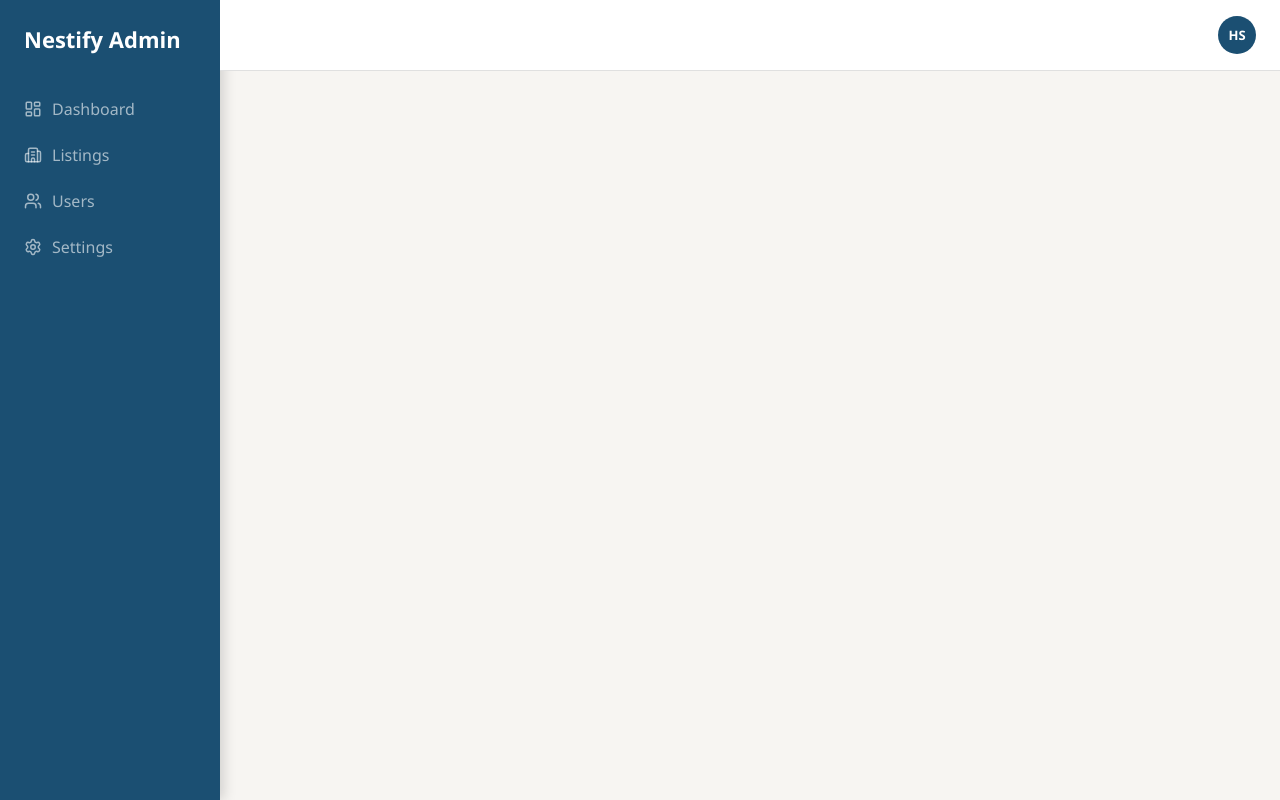
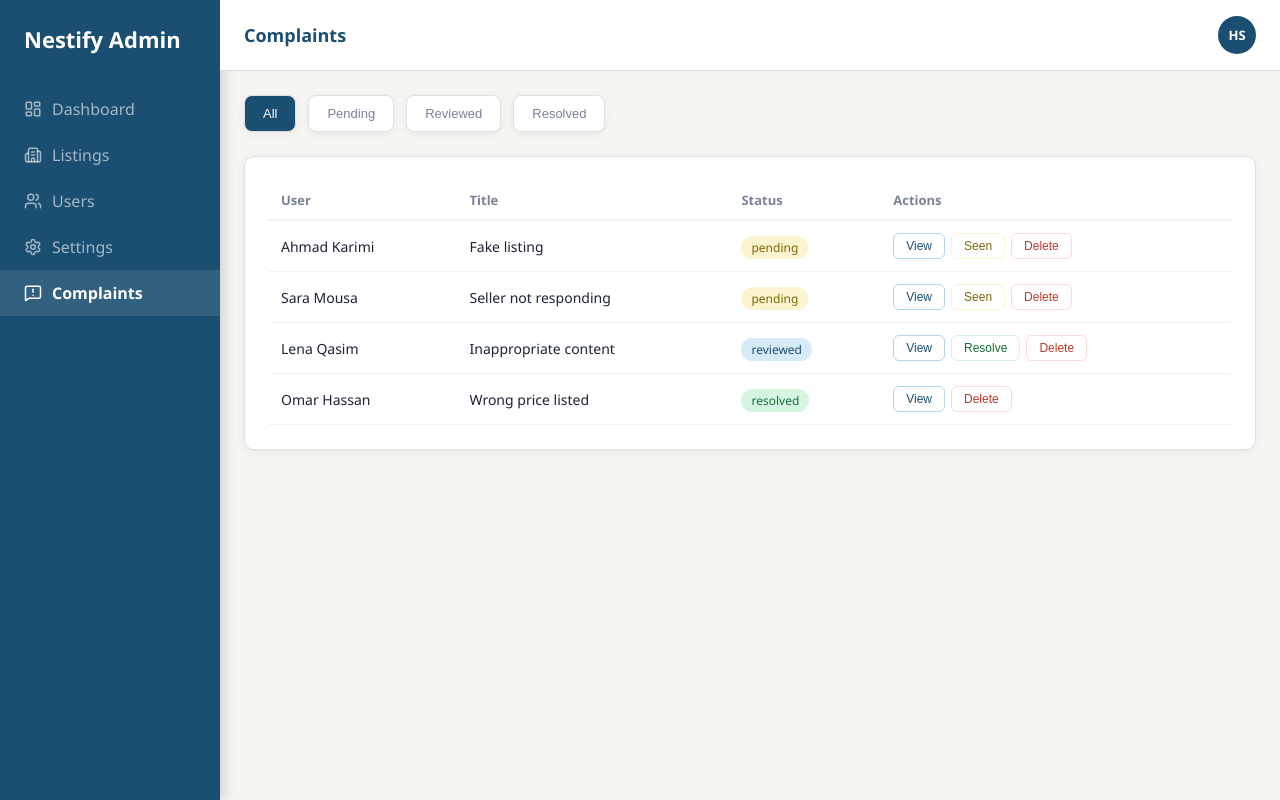
Before and after one commit to HasanAlii73/nestify-admin, a React (Vite) app: page /Complaints in a window 1280 px wide. Built offline with nearby package versions, Linux system fonts and the light colour scheme.

Commit message:
complaints page with expand, status change, and delete

```diff
--- a/src/App.jsx
+++ b/src/App.jsx
@@ -1,4 +1,5 @@
 import { BrowserRouter, Routes, Route, Navigate } from 'react-router-dom';
+import Complaints from './pages/Complaints';
 import Sidebar from './components/Sidebar';
 import Dashboard from './pages/Dashboard';
 import Topbar from './components/topbar';
@@ -23,6 +24,7 @@ function App() {
                           <Route path="/Listings" element={<Listings />} />
                           <Route path="/Users" element={<Users />} />
                           <Route path="/Settings" element={<Settings />} />
+                          <Route path="/Complaints" element={<Complaints />} />
                      </Routes>
                  </div>
                 </main>
--- a/src/components/sidebar.jsx
+++ b/src/components/sidebar.jsx
@@ -1,5 +1,5 @@
 import { NavLink } from "react-router-dom";
-import { LayoutDashboard, Building2, Users, Settings } from "lucide-react";
+import { LayoutDashboard, Building2, Users, Settings, MessageSquareWarning } from "lucide-react";
 
 function Sidebar() {
   return (
@@ -40,6 +40,10 @@ function Sidebar() {
           <Settings size={18} />
           Settings
         </NavLink>
+        <NavLink to="/Complaints" style={navStyle}>
+          <MessageSquareWarning size={18} />
+          Complaints
+        </NavLink>
       </nav>
     </aside>
   );
--- a/src/components/topbar.jsx
+++ b/src/components/topbar.jsx
@@ -8,6 +8,7 @@ function Topbar() {
     "/Listings": "Listings",
     "/Users": "Users",
     "/Settings": "Settings",
+    "/Complaints": "Complaints",
   };
   console.log(location.pathname);
   const pageTitle = titles[location.pathname];
--- a/src/data/mockData.js
+++ b/src/data/mockData.js
@@ -19,3 +19,10 @@ export const users = [
   { id: 3, name: "Hasan Ali",     email: "hasan@email.com",  role: "seller", listings: 5 },
   { id: 4, name: "Lena Qasim",    email: "lena@email.com",   role: "buyer",  listings: 0 },
 ];
+
+export const complaints = [
+  { id: 1, userName: "Ahmad Karimi",  title: "Fake listing",          text: "This listing has wrong information and fake photos.",  status: "pending"  },
+  { id: 2, userName: "Sara Mousa",    title: "Seller not responding",  text: "I contacted the seller 3 times with no response.",     status: "pending"  },
+  { id: 3, userName: "Lena Qasim",    title: "Inappropriate content",  text: "This listing contains inappropriate descriptions.",    status: "reviewed" },
+  { id: 4, userName: "Omar Hassan",   title: "Wrong price listed",     text: "The price shown is different from what seller says.",  status: "resolved" },
+];
--- /dev/null
+++ b/src/pages/Complaints.jsx
@@ -0,0 +1,220 @@
+import { useState } from "react";
+import { complaints } from "../data/mockData";
+
+function Complaints() {
+  const [expandedId, setExpandedId] = useState(null);
+  const [statusFilter, setStatusFilter] = useState("all");
+  const [complaintsList, setComplaintsList] = useState(complaints);
+
+  const handleExpand = (id) => {
+    setExpandedId(expandedId === id ? null : id);
+  };
+
+  const filtered = complaintsList.filter((complaint) => {
+    if (statusFilter === "all") return true;
+    return complaint.status === statusFilter;
+  });
+
+  const handleDelete = (id) => {
+    setComplaintsList(
+      complaintsList.filter((complaint) => complaint.id !== id),
+    );
+  };
+
+  const handleStatus = (id, newStatus) => {
+    setComplaintsList(
+      complaintsList.map((complaint) =>
+        complaint.id === id ? { ...complaint, status: newStatus } : complaint,
+      ),
+    );
+  };
+
+  return (
+    <div>
+      <div style={{ display: "flex", gap: "12px", marginBottom: "24px" }}>
+        {/* Filter Btns */}
+        {["all", "pending", "reviewed", "resolved"].map((s) => (
+          <button
+            key={s}
+            onClick={() => setStatusFilter(s)}
+            style={{
+              borderRadius: "8px",
+              border: "1px solid #e0e0e0",
+              boxShadow: "0 2px 8px rgba(0,0,0,0.06)",
+              padding: "10px 18px",
+              background: statusFilter === s ? "#1B4F72" : "#fff",
+              color: statusFilter === s ? "#fff" : "#7A8299",
+              fontWeight: "500",
+              fontSize: "13px",
+              cursor: "pointer",
+            }}
+          >
+            {s.charAt(0).toUpperCase() + s.slice(1)}
+          </button>
+        ))}
+      </div>
+
+      {/* Table */}
+      <div
+        style={{
+          background: "#fff",
+          border: "1px solid #e0e0e0",
+          boxShadow: "0 2px 8px rgba(0,0,0,0.06)",
+          borderRadius: "10px",
+          padding: "24px",
+        }}
+      >
+        {filtered.length > 0 && (
+          <table style={{ width: "100%", borderCollapse: "collapse" }}>
+            <thead>
+              <tr
+                style={{ borderBottom: "2px solid #f0f0f0", textAlign: "left" }}
+              >
+                <th style={thStyle}>User</th>
+                <th style={thStyle}>Title</th>
+                <th style={thStyle}>Status</th>
+                <th style={thStyle}>Actions</th>
+              </tr>
+            </thead>
+
+            <tbody>
+              {filtered.map((complaint) => (
+                <>
+                  <tr
+                    key={complaint.id}
+                    style={{ borderBottom: "1px solid #f0f0f0" }}
+                  >
+                    <td style={tdStyle}>{complaint.userName}</td>
+                    <td style={tdStyle}>{complaint.title}</td>
+                    <td style={tdStyle}>
+                      <span
+                        style={{
+                          background:
+                            complaint.status === "pending"
+                              ? "#FCF3CF"
+                              : complaint.status === "reviewed"
+                                ? "#D6EAF8"
+                                : "#D5F5E3",
+                          color:
+                            complaint.status === "pending"
+                              ? "#7D6608"
+                              : complaint.status === "reviewed"
+                                ? "#1B4F72"
+                                : "#1A6E35",
+                          padding: "3px 10px",
+                          borderRadius: "20px",
+                          fontSize: "12px",
+                          fontWeight: "500",
+                        }}
+                      >
+                        {complaint.status}
+                      </span>
+                    </td>
+
+                    <td style={{ ...tdStyle, display: "flex", gap: "6px" }}>
+                      <button
+                        onClick={() => handleExpand(complaint.id)}
+                        style={viewBtn}
+                      >
+                        {expandedId === complaint.id ? "Hide" : "View"}
+                      </button>
+
+                      {complaint.status === "pending" && (
+                        <button
+                          onClick={() => handleStatus(complaint.id, "reviewed")}
+                          style={seenBtn}
+                        >
+                          Seen
+                        </button>
+                      )}
+
+                      {complaint.status === "reviewed" && (
+                        <button
+                          onClick={() => handleStatus(complaint.id, "resolved")}
+                          style={resolvedBtn}
+                        >
+                          Resolve
+                        </button>
+                      )}
+
+                      <button
+                        onClick={() => handleDelete(complaint.id)}
+                        style={deleteBtn}
+                      >
+                        Delete
+                      </button>
+                    </td>
+                  </tr>
+
+                  {/* Expanded row */}
+                  {expandedId === complaint.id && (
+                    <tr key={`${complaint.id}-expanded`}>
+                      <td
+                        colSpan="4"
+                        style={{
+                          padding: "12px 16px",
+                          background: "#F7F5F2",
+                          fontSize: "13px",
+                          color: "#1C2333",
+                          borderBottom: "1px solid #f0f0f0",
+                        }}
+                      >
+                        <strong>Complaint:</strong> {complaint.text}
+                      </td>
+                    </tr>
+                  )}
+                </>
+              ))}
+            </tbody>
+          </table>
+        )}
+      </div>
+    </div>
+  );
+}
+const thStyle = {
+  padding: "10px 12px",
+  color: "#7A8299",
+  fontSize: "13px",
+  fontWeight: "600",
+};
+const tdStyle = { padding: "12px", fontSize: "14px", color: "#1C2333" };
+const viewBtn = {
+  background: "none",
+  border: "1px solid #AED6F1",
+  color: "#1B4F72",
+  padding: "5px 12px",
+  borderRadius: "6px",
+  fontSize: "12px",
+  cursor: "pointer",
+};
+
+const deleteBtn = {
+  background: "none",
+  border: "1px solid #FADBD8",
+  color: "#C0392B",
+  padding: "5px 12px",
+  borderRadius: "6px",
+  fontSize: "12px",
+  cursor: "pointer",
+};
+const seenBtn = {
+  background: "none",
+  border: "1px solid #FCF3CF",
+  color: "#7D6608",
+  padding: "5px 12px",
+  borderRadius: "6px",
+  fontSize: "12px",
+  cursor: "pointer",
+};
+
+const resolvedBtn = {
+  background: "none",
+  border: "1px solid #D5F5E3",
+  color: "#1A6E35",
+  padding: "5px 12px",
+  borderRadius: "6px",
+  fontSize: "12px",
+  cursor: "pointer",
+};
+export default Complaints;
```
